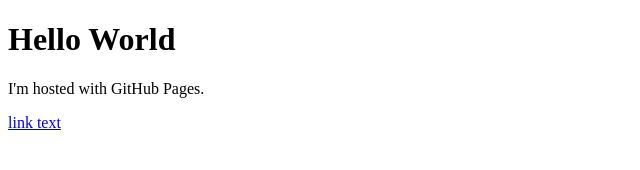
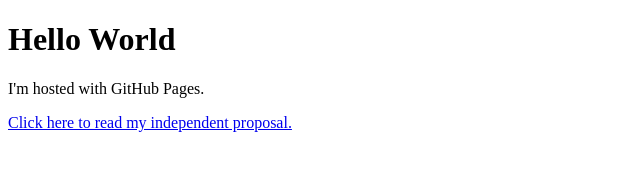
Before and after one commit to meghanmuldoon/meghanmuldoon.github.io, a plain HTML site: page index.html in a window 1280 px wide. Shown: the whole page, without its empty margins (0-640 px from the left). Drawn offline with Linux system fonts and the light colour scheme.

Commit message:
Update index.html

```diff
--- a/index.html
+++ b/index.html
@@ -3,6 +3,6 @@
 <body>
 <h1>Hello World</h1>
 <p>I'm hosted with GitHub Pages.</p>
-  <a href="meghanmuldoon.github.io/muldoon-independent-proposal.html">link text</a>
+  <a href="meghanmuldoon.github.io/muldoon-independent-proposal.html"> Click here to read my independent proposal. </a>
 </body>
 </html>
```
